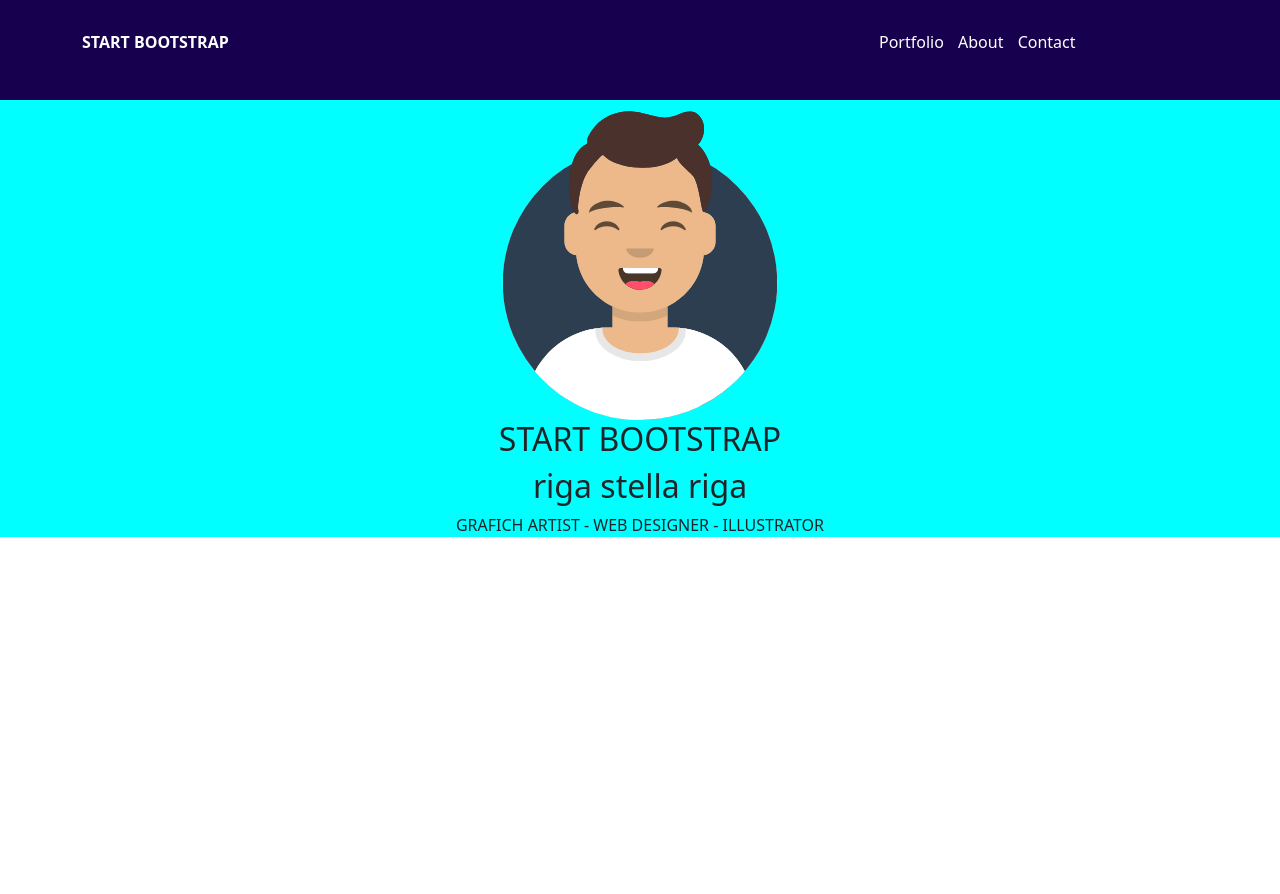
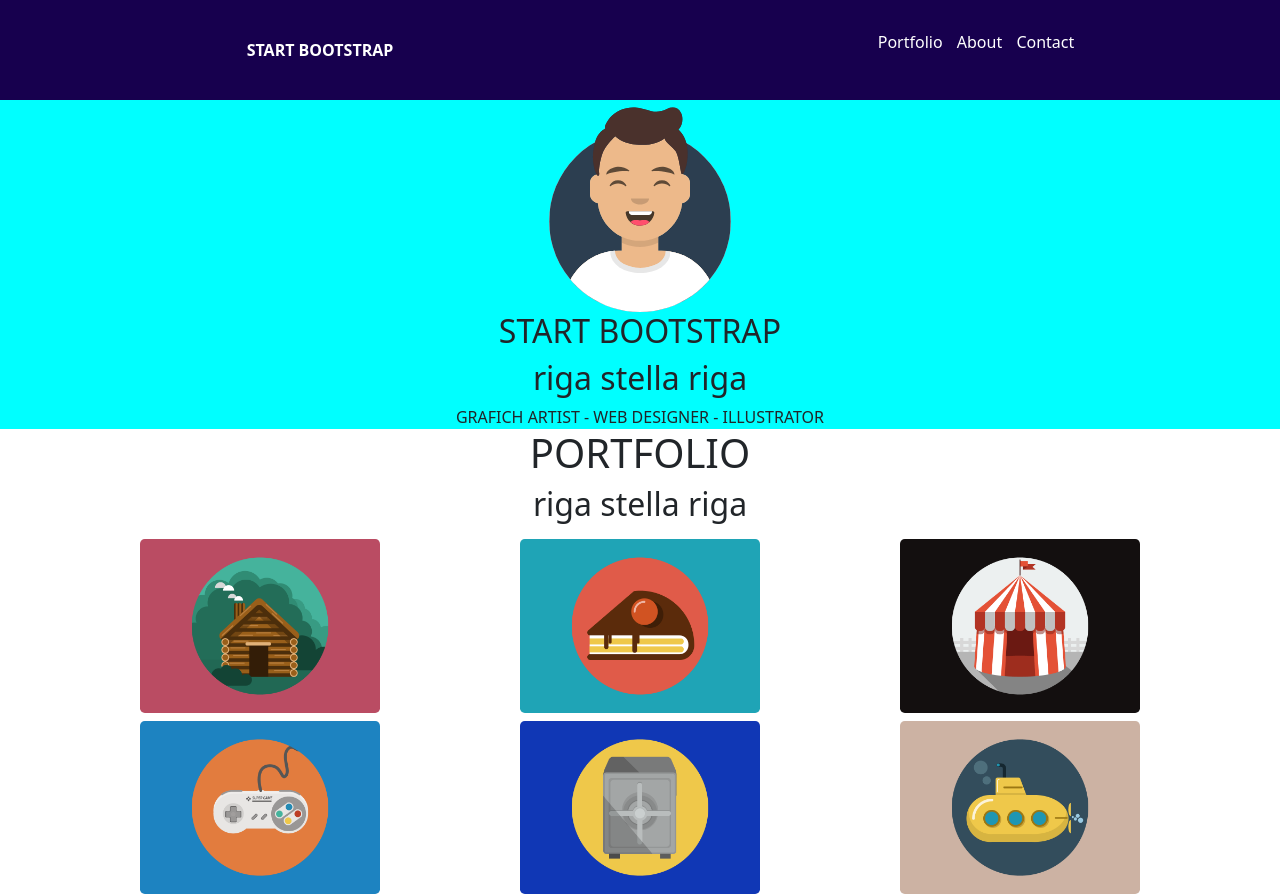
Before and after one commit to OcimaOcram/html-css-bootstrap-freelancer, a plain HTML site: page index.html in a window 1280 px wide. Before the commit the page ends 800 px from the top, so only its background shows below. Drawn offline with nearby package versions, Linux system fonts and the light colour scheme.

Commit message:
container corretti

```diff
--- a/index.html
+++ b/index.html
@@ -10,12 +10,12 @@
 </head>
 <body>
     <header>
-        <div class="container">
-            <div class="row flex ai-c">
-                <div class="col-3">
+        <div class="container-fluid">
+            <div class="row">
+                <div class="col-6">
                     <b>START BOOTSTRAP</b>
                 </div>
-                <div class="offset-5 col-4">
+                <div class=" col-6">
                     <ul>
                         <li>Portfolio</li>
                         <li>About</li>
@@ -26,8 +26,9 @@
         </div>
     </header>
     <div class="jumbotron">
+        <div class="container">
             <div class="row">
-            <div class="col-3">
+                <div class="col">
                     <img  src="img/avatar.svg" alt="">
                 </div>
             </div>
@@ -37,7 +38,7 @@
                 </div>
             </div>
             <div class="row">
-            <div class="pippo col-4" >
+                <div class="text-center col-4" >
                     <h2>riga stella riga</h2>
                 </div>
             </div>
@@ -47,7 +48,46 @@
                 </div>
             </div>
         </div>
+    </div>
     <div id="portfolio">
+            <div class="container">
+                <div class="row">
+                    <div class="col">
+                        <h1>PORTFOLIO</h1>
+                    </div>
+                </div>
+                <div class="row">
+                    <div class="text-center col-4" >
+                        <h2>riga stella riga</h2>
+                    </div>
+                </div>
+            </div>
+            <div class="container">
+                <div class="row">
+                    <div class=" mt-2 text-center col-lg-4 col-md-6 col-sm-12" >
+                        <img class="rounded-3" src="img/cabin.png" alt="">
+                    </div>
+                    <div class="mt-2 text-center col-lg-4 col-md-6 col-sm-12" >
+                        <img class="rounded-3" src="img/cake.png" alt="">
+                    </div>
+                    <div class="mt-2 text-center col-lg-4 col-md-6 col-sm-12" >
+                        <img class="rounded-3" src="img/circus.png" alt="">
+                    </div>
+
+                    <div class="mt-2 text-center col-lg-4 col-md-6 col-sm-12" >
+                        <img class="rounded-3" src="img/game.png" alt="">
+                    </div>
+                    <div class="mt-2 text-center col-lg-4 col-md-6 col-sm-12" >
+                        <img class="rounded-3" src="img/safe.png" alt="">
+                    </div>
+                    <div class="mt-2 text-center col-lg-4 col-md-6 col-sm-12" >
+                        <img class="rounded-3" src="img/submarine.png" alt="">
+                    </div>
+                </div>
+            </div>
+        </div>
+    </div>
+    <div>
 
     </div>
 </body>
--- a/style.css
+++ b/style.css
@@ -12,12 +12,27 @@ li {
     text-decoration: none;
     margin: 5px;
 }
+[class*="col"] {
+    display: flex;
+    justify-content: center;
+    align-items: center;
+}
 .row {
     justify-content: center;
 }
-.pippo {
+.text-center {
     text-align: center;
 }
+.mt-10px {
+    margin-top: 10px;
+}
+
 .jumbotron {
     background-color: aqua;
 }
+.jumbotron img {
+    width: 200px;
+}
+#portfolio img {
+    width: 240px;
+}
```
Lines whose indentation alone changed are shown as unchanged.
